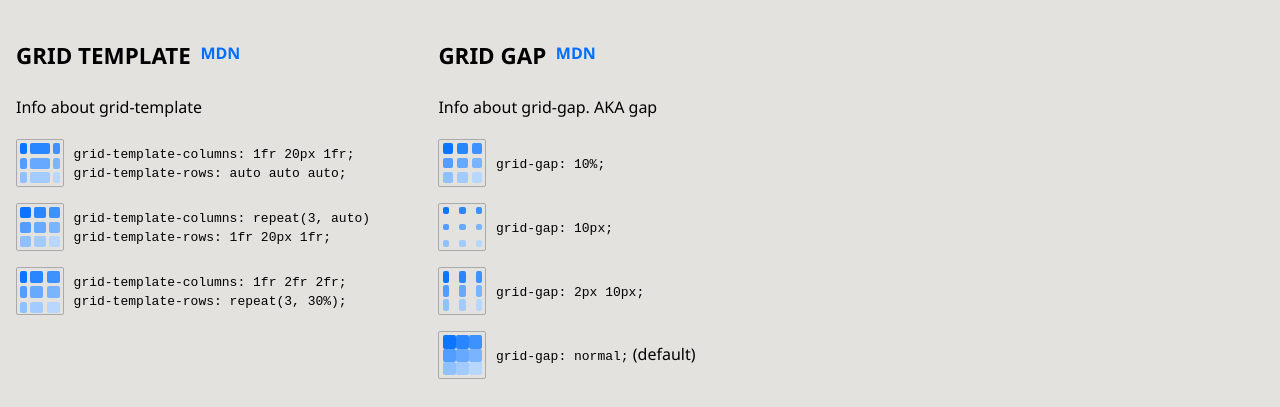
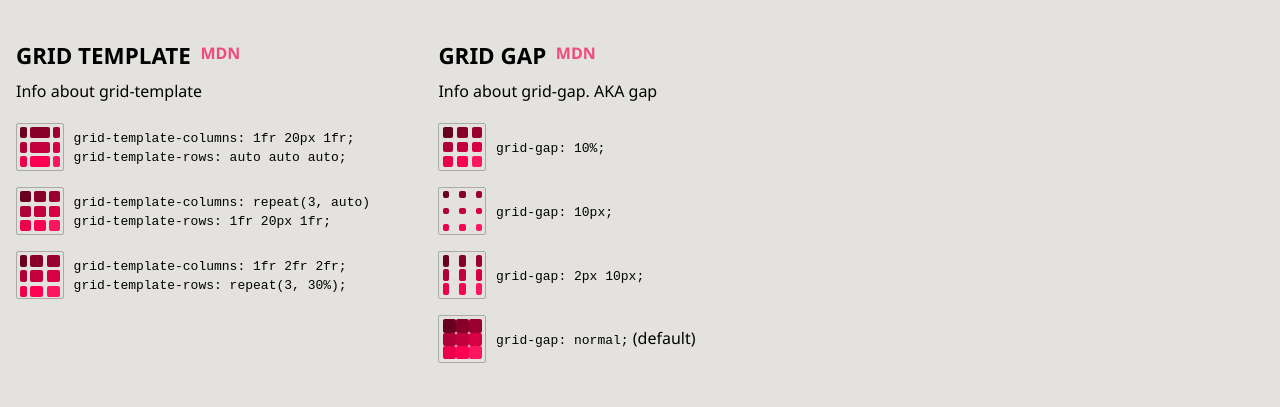
Before and after one commit to ajosedev/grid-cheatsheet, a Gatsby site: page / in a window 1280 px wide. Shown: the part 114-521 px from the top of the page. Built offline with nearby package versions, Linux system fonts and the light colour scheme; Gatsby itself is replaced by a stand-in of ours.

Commit message:
Small styling and colour change

```diff
--- a/src/components/gridContainer.js
+++ b/src/components/gridContainer.js
@@ -34,12 +34,12 @@ export const DefaultGrid = styled.div`
   margin-right: .6rem;
   flex-shrink: 0;
 
-  ${props => style(props.theme.blue)}
+  ${props => style(props.theme.one)}
 `;
 
 const StyledGrid = styled(DefaultGrid)`
   .grid__item:nth-of-type(1) {
-    background-color: ${lighten(1 / 45, '#006fff')}
+    background-color: ${props => lighten(1 / 45, props.theme.one)}
   }
 
   ${props => props.code};
--- a/src/components/property.js
+++ b/src/components/property.js
@@ -9,7 +9,7 @@ const Container = styled.section`
 const Header = styled.h3`
   font-weight: bold;
   font-size: 1.4rem;
-  margin-bottom: 2rem;
+  margin-bottom: 1rem;
   text-transform: uppercase;
   font-weight: bold;
 `;
@@ -17,13 +17,13 @@ const Header = styled.h3`
 const Link = styled.a`
   margin-left: .6rem;
   text-decoration: none;
-  color: ${props => props.theme.blue};
+  color: ${props => props.theme.five};
   transition: color 250ms;
   font-size: 1rem;
   vertical-align: top;
 
   &:hover {
-    color: #000;
+    color: ${props => props.theme.one};
   }
 `;
 
--- a/src/components/section.js
+++ b/src/components/section.js
@@ -9,7 +9,7 @@ const StyledSection = styled.section`
 const SectionGrid = styled.div`
   display: grid;
   grid-template-columns: repeat(auto-fill, minmax(300px, 1fr));
-  grid-gap: 1.2rem;
+  grid-gap: 2.2rem 1.2rem;
 
   @media (max-width: 25rem) {
     grid-template-columns: 1fr;
```
